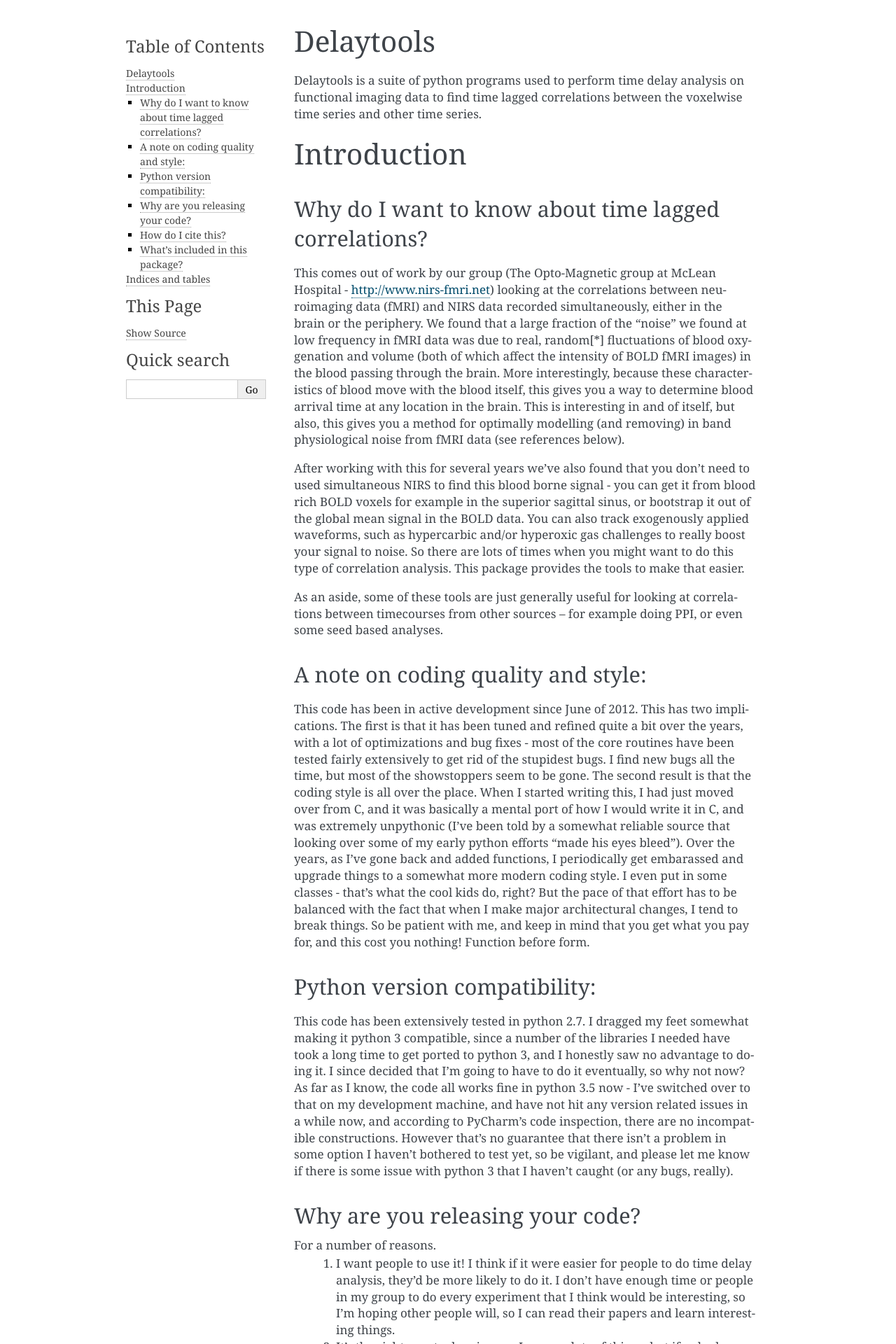
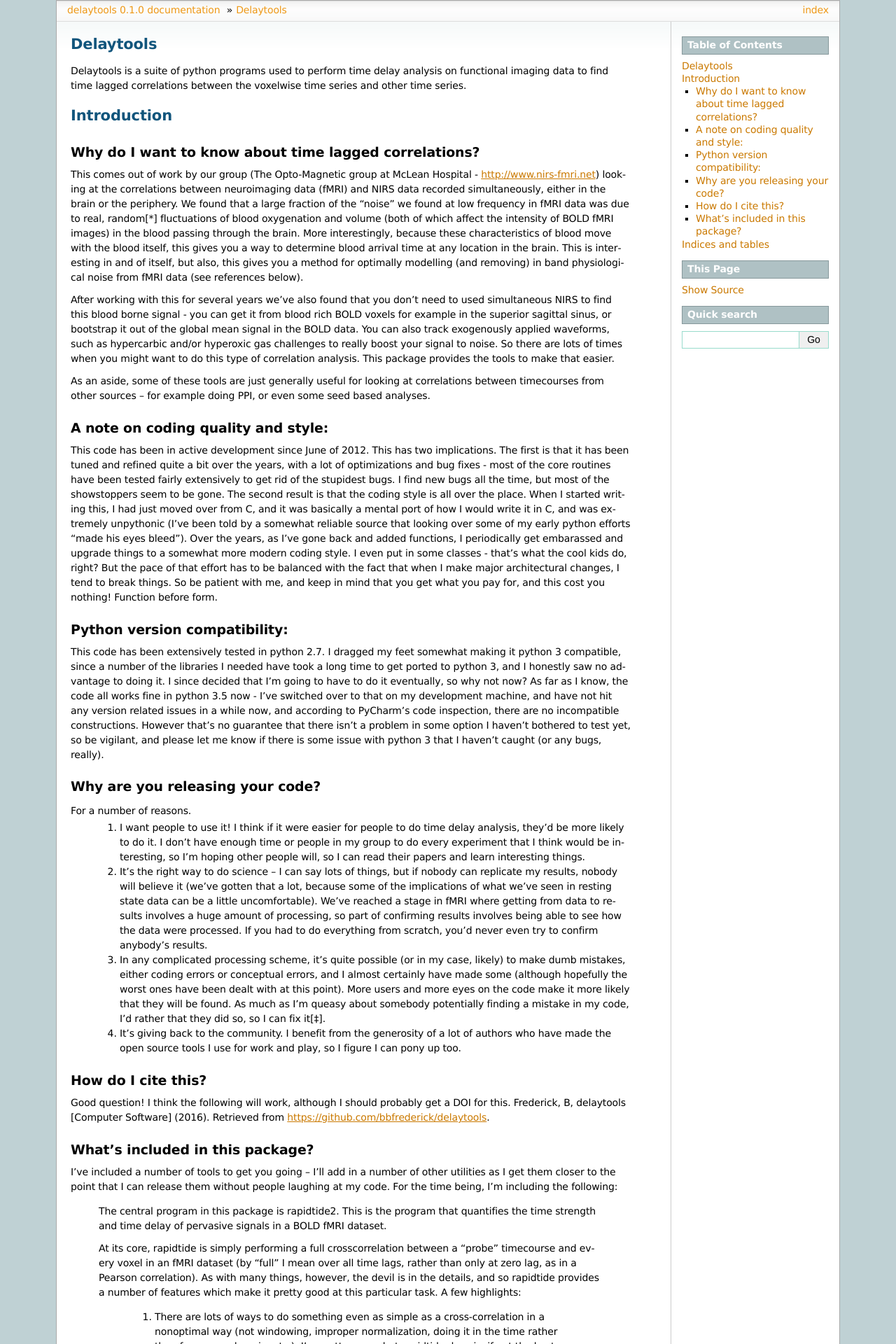
Before and after one commit to bbfrederick/rapidtide, a Sphinx documentation site: the page built from docs/index.rst, in a window 1280 px wide. Shown: the top 1920 px of the page at 70% size. Built offline with Sphinx 7.4.7, drawn with Linux system fonts in a browser that asks for light colours; some of the changed text lies outside the part shown.

Commit message:
Trying new theme

```diff
--- a/docs/conf.py
+++ b/docs/conf.py
@@ -112,7 +112,7 @@ todo_include_todos = True
 
 # The theme to use for HTML and HTML Help pages.  See the documentation for
 # a list of builtin themes.
-html_theme = 'alabaster'
+html_theme = 'sphinxdoc'
 
 # Theme options are theme-specific and customize the look and feel of a theme
 # further.  For a list of options available for each theme, see the
--- a/docs/index.rst
+++ b/docs/index.rst
@@ -81,12 +81,12 @@ I’ve included a number of tools to get you going – I’ll add in a number of
     	12) There are a lot of tuning parameters you can mess with if you feel the need.  I've tried to make intelligent defaults so things will work well out of the box, but you have the ability to set most of the interesting parameters yourself.
 
     Inputs:
-    -------
+    ------------
     At a minimum, rapidtide needs a Nifti file to work on (space by time), which is generally thought to be a BOLD fMRI data file.  This can be Nifti1 or Nifti2; I can currently read (probably) but not write Cifti files, so if you want to use grayordinate files you need to convert them to nifti in workbench, run rapidtide, then convert back. As soon as nibabel finishes their Cifti support, I'll add that.
     The file needs one time dimension and at least one spatial dimension.  Internally, the array is flattened to a time by voxel array for simplicity.
 
     Outputs:
-    --------
+    -------------
 Outputs are space or space by time Nifti files (depending on the file), and some text files containing textual information, histograms, or numbers.  Output spatial dimensions and file type match the input dimensions and file type (Nifti1 in, Nifti1 out).  Depending on the file type of map, there can be no time dimension, a time dimension that matches the input file, or something else, such as a time lag dimension for a correlation map.
 
 
```
Also changed, not shown: 10 other files.
